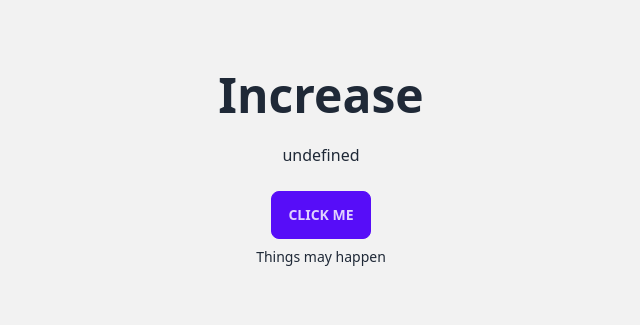
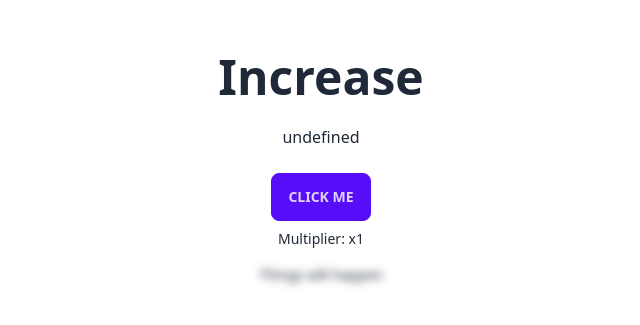
Before and after one commit to norah486/realtime-clicks, a SvelteKit app: page / in a window 1280 px wide. Shown: the part 227-552 px from the top of the page, without its empty margins (319-959 px from the left). Built offline with nearby package versions, Linux system fonts and the light colour scheme; no server answers; the database is empty.

Commit message:
release multiplier

```diff
--- a/src/routes/+page.server.ts
+++ b/src/routes/+page.server.ts
@@ -11,13 +11,13 @@ export const actions = {
 
         const { data, error } = await supabaseClient
         .from('instant-data')
-        .select("clicks")
+        .select("clicks, multiplier")
 
         if (data?.at(0)?.clicks != null) {
 
             const { error } = await supabaseClient
             .from('instant-data')
-            .update({ clicks: data?.at(0)?.clicks + 1 })
+            .update({ clicks: data?.at(0)?.clicks + (1 * data?.at(0)?.multiplier) })
             .eq('id', 1)
 
         }
--- a/src/routes/+page.svelte
+++ b/src/routes/+page.svelte
@@ -3,6 +3,7 @@
     import { supabaseClient } from "$lib/supabase";
 
     let number: Number;
+    let multiplier: number = 1;
 
     async function getCurrent() {
         const { data, error } = await supabaseClient
@@ -14,18 +15,30 @@
         }
     }
 
+    async function getMultiplier() {
+        const { data, error } = await supabaseClient
+        .from('instant-data')
+        .select("multiplier")
+
+        if (data?.at(0)?.multiplier != null) {
+            multiplier = data.at(0)?.multiplier;
+        }
+    }
+
     let promise = getCurrent();
+    getMultiplier();
 
     supabaseClient
         .channel('any')
         .on('postgres_changes', { event: 'UPDATE', schema: 'public', table: 'instant-data' }, payload => {
                 number = payload.new.clicks
+                multiplier = payload.new.multiplier
             })
         .subscribe()
 
 </script>
 
-<div class="hero min-h-screen bg-base-200">
+<div class="hero min-h-screen">
     <div class="hero-content text-center">
         <div class="max-w-md">
             <h1 class="text-5xl font-bold">Increase</h1>
@@ -37,7 +50,14 @@
                     <p class="py-6">{number}</p>
                     <button class="btn btn-primary">Click Me</button>
                 </form>
-                <p class="text-sm py-2">Things may happen</p>
+                {#if multiplier == 1}
+                    <p class="text-sm py-2">Multiplier: x{multiplier}</p>
+                {:else if multiplier >= 2 && multiplier < 6}
+                    <p class="text-sm py-2 text-amber-300">Multiplier: x{multiplier}</p>
+                {:else if multiplier >= 6}
+                    <p class="text-sm py-2 text-red-700">Multiplier: x{multiplier}</p>
+                {/if}
+                <p class="text-sm py-2 blur-sm">Things will happen</p>
             {/await}
         </div>
     </div>
```
